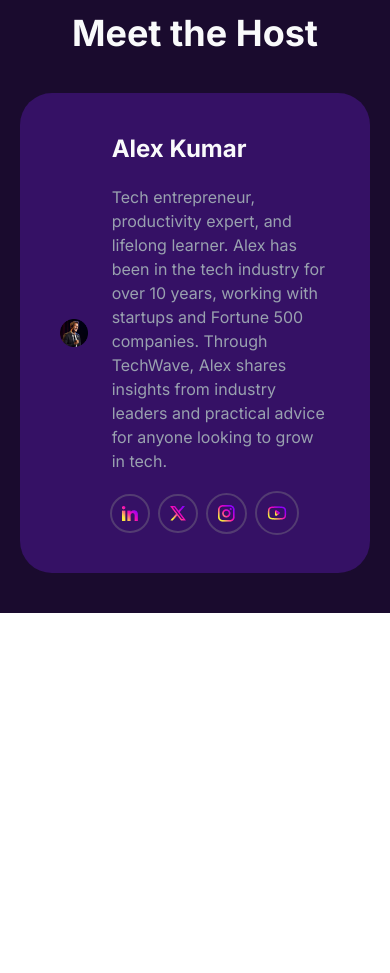
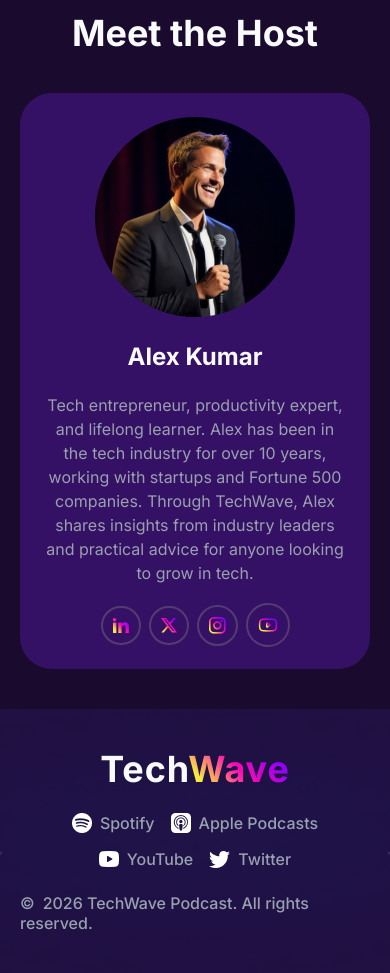
Before and after one commit to wasifhasancse/PH-B13-A02-TechWave, a website: page index.html in a window 390 px wide. Shown: the part 4780-5753 px from the top of the page. Before the commit the page ends 5393 px from the top, so only its background shows below. Drawn offline with Linux system fonts and the light colour scheme.

Commit message:
complete footer section with responsive

```diff
--- a/index.html
+++ b/index.html
@@ -353,12 +353,11 @@
         </div>
 
         <!-- host card start -->
-        <div class="bg-[#351165] p-10 mt-10 flex items-center justify-center gap-6 rounded-4xl">
-          <div class="w-full h-full flex items-center justify-center">
-            <img src="./assets/host.png" alt="Host">
-          </div>
+        <div class="bg-[#351165] p-6 lg:p-10 mt-10 flex flex-col lg:flex-row items-center justify-center gap-6 rounded-4xl">
 
-          <div class="flex flex-col justify-center gap-2">
+          <img src="./assets/host.png" alt="Host">
+
+          <div class="flex flex-col text-center lg:text-left justify-center gap-2">
             <h3 class="text-2xl font-bold text-gray-50 capitalize mb-3">
               Alex Kumar
             </h3>
@@ -371,7 +370,7 @@
               practical advice for anyone looking to grow in tech.
             </p>
 
-            <div class="flex items-center gap-3">
+            <div class="flex items-center justify-center lg:justify-start gap-3">
               <div class="outline-2 outline-[#533C72] p-2.5 rounded-full">
                 <img src="./assets/linkedin.png" alt="linkedin">
               </div>
@@ -396,6 +395,38 @@
   <!-- main section end -->
 
   <!-- footer section start  -->
+   <footer class="footer-bg">
+    <section class="lg:max-w-300 mx-auto py-10 lg:py-32 px-5 flex flex-col justify-center items-center gap-6 lg:gap-8">
+
+      <div>
+        <h1 class="text-4xl lg:text-6xl tracking-wide font-bold text-gray-50"><a href="#">Tech<span
+              class="bg-[linear-gradient(47.64deg,#F7E93F_16.531%,#FB09B4_49.819%,#9100F8_81.648%)] bg-clip-text text-transparent">Wave</span></a>
+        </h1>
+      </div>
+
+      <div class="flex justify-center items-center flex-wrap max-w-65 lg:max-w-137.5 gap-4 lg:gap-10">
+        <div class="flex justify-center items-center gap-2 text-gray-400 font-medium leading-5">
+          <img src="./assets/spotify.png" alt="spotify">
+          <p>Spotify</p>
+        </div>
+        <div class="flex justify-center items-center gap-2 text-gray-400 font-medium leading-5">
+          <img src="./assets/apple-podcast.png" alt="apple-podcast">
+          <p>Apple Podcasts</p>
+        </div>
+        <div class="flex justify-center items-center gap-2 text-gray-400 font-medium leading-5">
+          <img src="./assets/youtube-podcast.png" alt="youtube-podcast">
+          <p>YouTube</p>
+        </div>
+        <div class="flex justify-center items-center gap-2 text-gray-400 font-medium leading-5">
+          <img src="./assets/twitter.png" alt="twitter">
+          <p>Twitter</p>
+        </div>
+      </div>
+      <div class=" text-gray-400 font-medium leading-5">
+        <p>&copy;&ensp;2026 TechWave Podcast. All rights reserved.</p>
+      </div>
+    </section>
+   </footer>
   <!-- footer section end -->
 </body>
 
--- a/src/input.css
+++ b/src/input.css
@@ -6,8 +6,13 @@
   background-position: center;
 }
 
+.footer-bg{
+  background: url('../assets/footer-bg.png');
+  background-position: center;
+}
+
 @media screen and (max-width: 576px) {
-  .hero-bg{
+  .hero-bg, .footer-bg{
   background-size: cover;
   background-position: center;
   background-repeat: no-repeat;
```
Also changed, not shown: src/output.css.
